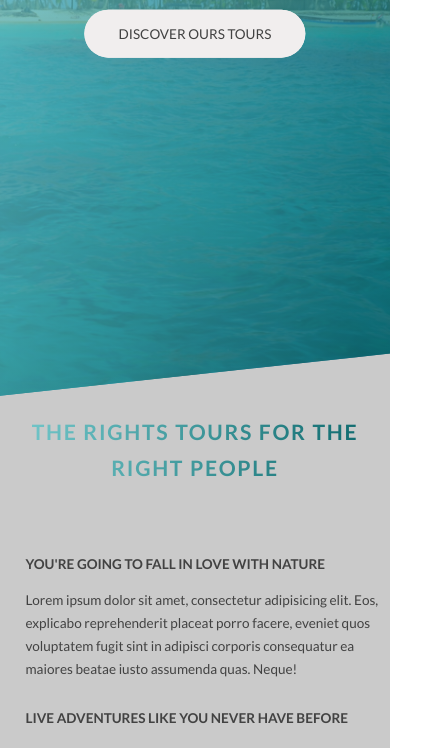
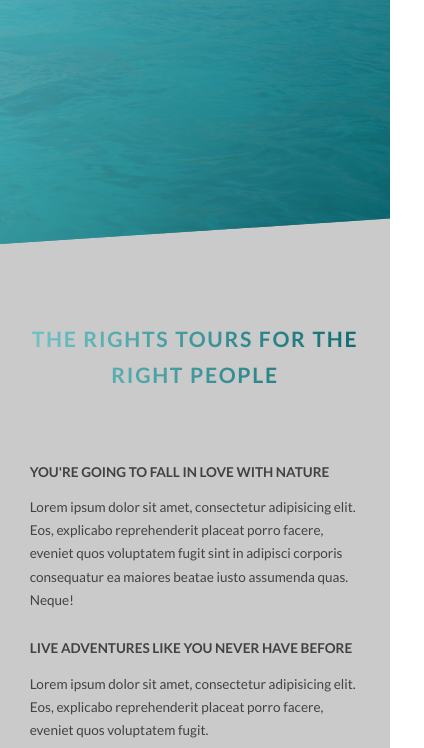
Before and after one commit to simon2385/natural-tours, a website: page index.html in a window 390 px wide. Shown: the part 406-1154 px from the top of the page, 424 px wide, since content can reach past the window. Drawn offline with Linux system fonts and the light colour scheme.

Commit message:
book popup media querys

```diff
--- a/index.html
+++ b/index.html
@@ -447,7 +447,7 @@
       <div class="footer__logo-box u-margin-bottom-medium">
         <img src="./imgs/star.png" alt="logo" class="footer__logo" />
       </div>
-      <div class="row">
+      <div class="row row--footer">
         <div class="col-1-of-2 footer__navigation">
           <ul class="footer__list">
             <li class="footer__item">
@@ -488,7 +488,7 @@
           <img src="./imgs/popup2.jpeg" class="popup__img" alt="tour photo" />
         </div>
         <div class="popup__right">
-          <a href="#section-tours" class="popup__close">&times;y</a>
+          <a href="#section-tours" class="popup__close">&times;</a>
           <h2 class="heading-secondary u-margin-bottom-small">
             Start booking now
           </h2>
--- a/sass/abstracts/_mixins.scss
+++ b/sass/abstracts/_mixins.scss
@@ -24,6 +24,12 @@ Break points arguments
 */
 
 @mixin respond($breakpoint) {
+  @if $breakpoint == phone-port {
+    @media (max-width: 25em) {
+      @content;
+    }
+  }
+
   @if $breakpoint == phone {
     @media (max-width: 37.5em) {
       @content;
--- a/sass/components/_form.scss
+++ b/sass/components/_form.scss
@@ -15,6 +15,10 @@
     width: 85%;
     display: block;
     transition: all 0.7s;
+
+    @include respond(tab-port) {
+      width: 100%;
+    }
 
     &:focus {
       outline: none;
@@ -52,6 +56,11 @@
     padding-top: 2rem;
     width: 45%;
     display: inline-block;
+
+    @include respond(tab-port) {
+      width: 100%;
+      margin-bottom: 2rem;
+    }
   }
 
   &__radio-input {
--- a/sass/components/_popup.scss
+++ b/sass/components/_popup.scss
@@ -37,6 +37,10 @@
     width: 33.3333%;
     height: 100%;
     display: table-cell;
+
+    @include respond(tab-port) {
+      display: none;
+    }
   }
 
   img {
@@ -49,7 +53,7 @@
     width: 66.6665%;
     display: table-cell;
     vertical-align: middle;
-    padding: 3rem 5rem;
+    padding: 6rem 5rem;
   }
 
   &__text {
@@ -63,6 +67,16 @@
     -ms-hyphens: auto;
     -webkit-hyphens: auto;
     hyphens: auto;
+
+    @include respond(phone) {
+      column-count: 1;
+      column-gap: unset;
+
+      -moz-hyphens: none;
+      -ms-hyphens: none;
+      -webkit-hyphens: none;
+      hyphens: none;
+    }
   }
 
   &__close {
@@ -70,12 +84,17 @@
     &:visited {
       color: $color-drark;
       position: absolute;
-      top: 2.5rem;
-      right: 5rem;
+      top: 0;
+      right: 4rem;
       text-decoration: none;
       display: inline-block;
       font-size: 5rem;
       transition: all 0.5s;
+
+      @include respond(tab-port) {
+        top: -1rem;
+        right: 3rem;
+      }
     }
 
     &:hover {
--- a/sass/layout/_footer.scss
+++ b/sass/layout/_footer.scss
@@ -1,3 +1,14 @@
+.row--footer {
+  width: 100rem;
+  @include respond(tab-land) {
+    width: 91rem;
+  }
+
+  @include respond(phone) {
+    width: 33rem;
+  }
+}
+
 .footer {
   background-color: $color-drark;
   padding: 10rem 8rem;
@@ -6,6 +17,7 @@
 
   @include respond(tab-land) {
     padding: 8rem 0;
+    font-size: 1.2rem;
   }
 
   &__logo-box {
--- a/sass/layout/_grid.scss
+++ b/sass/layout/_grid.scss
@@ -13,6 +13,10 @@
   @include respond(tab-port) {
     max-width: 50rem;
     padding: 0 3rem;
+  }
+
+  @include respond(phone) {
+    max-width: 45rem;
   }
 
   @include clearfix;
--- a/sass/layout/_header.scss
+++ b/sass/layout/_header.scss
@@ -12,8 +12,13 @@
 
   clip-path: polygon(0 0, 100% 0, 100% 85vh, 0 100%);
 
+  @include respond(tab-port) {
+    clip-path: polygon(0 0, 100% 0, 100% 89vh, 0 100%);
+  }
+
   @include respond(phone) {
-    clip-path: polygon(0 0, 100% 0, 100% 90vh, 0 100%);
+    clip-path: polygon(0 0, 100% 0, 100% 74vh, 0 100%);
+    height: 77vh;
   }
 }
 
--- a/sass/pages/_home.scss
+++ b/sass/pages/_home.scss
@@ -3,8 +3,13 @@
   padding: 25rem 0;
   margin-top: -20vh;
 
+  @include respond(tab-land) {
+    margin-top: -16vh;
+  }
+
   @include respond(tab-port) {
     padding: 22rem 0 12rem 0;
+    margin-top: -13vh;
   }
 }
 
@@ -61,7 +66,6 @@
 }
 
 .book {
-  height: 50rem;
   background-image: linear-gradient(
       105deg,
       rgba($color-light, 0.9) 0%,
@@ -75,18 +79,33 @@
 
   @include respond(tab-land) {
     background-image: linear-gradient(
-      105deg,
-      rgba($color-light, 0.9) 0%,
-      rgba($color-light, 0.9) 70%,
-      transparent 70%
-    ),
-    url(../imgs/book-img.jpg);
+        105deg,
+        rgba($color-light, 0.9) 0%,
+        rgba($color-light, 0.9) 65%,
+        transparent 65%
+      ),
+      url(../imgs/book-img.jpg);
+  }
+
+  @include respond(tab-port) {
+    background-image: linear-gradient(
+        105deg,
+        rgba($color-light, 0.9) 0%,
+        rgba($color-light, 0.9) 100%
+      ),
+      url(../imgs/book-img.jpg);
   }
 
   &__form {
     width: 50%;
     padding: 6rem;
 
+    @include respond(tab-land) {
+      width: 65%;
+    }
 
+    @include respond(tab-port) {
+      width: 100%;
+    }
   }
 }
```
Also changed, not shown: css/style.css.
